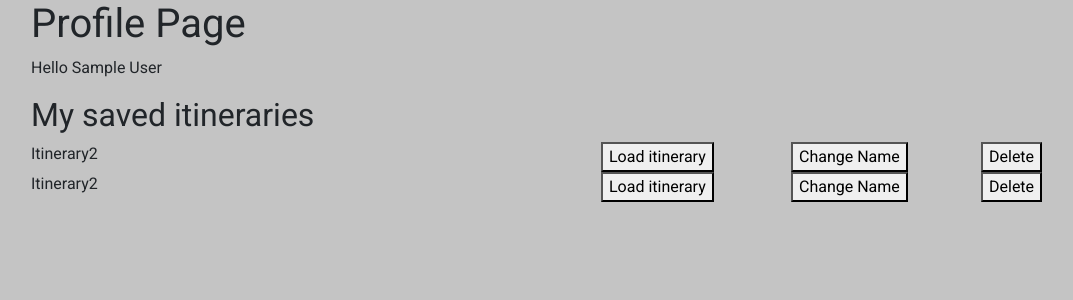
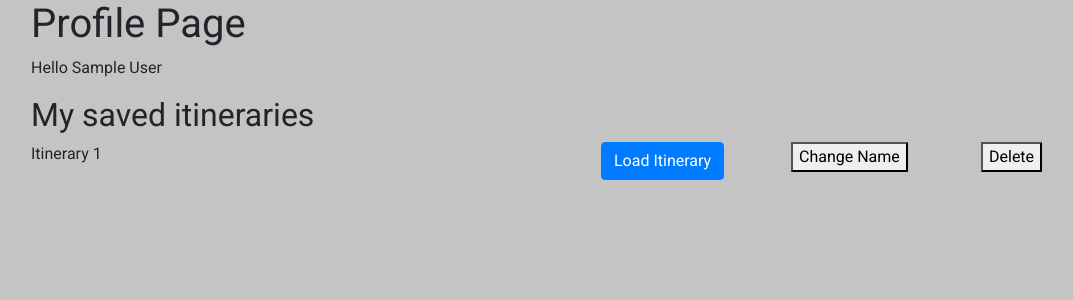
Before and after one commit to QuentinPhilipp/BikenWeb, a Flask app: page /profile in a window 1280 px wide. Shown: the part 86-386 px from the top of the page, without its empty margins (54-1127 px from the left). Run offline with Flask 2, Linux system fonts and the light colour scheme; a user stored in the database is signed in; tables that the repository leaves empty hold one stand-in row (values such as "Sample post"); some libraries are stand-ins or nearby versions.

Commit message:
Load saved itineraries

```diff
--- a/BikenWeb/biken/routes.py
+++ b/BikenWeb/biken/routes.py
@@ -1,5 +1,6 @@
 import requests
 import biken.routing as routing
+import biken.utils as utils
 import re
 import json
 from .models import db, User, Itinerary
@@ -18,13 +19,35 @@ main_bp = Blueprint(
     static_folder='static'
 )
 
-
+@main_bp.route('/home', methods=['GET'])
 @main_bp.route('/', methods=['GET'])
 def home():
+    query_parameters = request.args
+    itineraryHash = query_parameters.get('itinerary')
+
+    if itineraryHash==None :
+        itinerary=None
+    else:
+        # Load itinerary from db
+        itineraryObject = Itinerary.query.filter_by(hash=itineraryHash).first()
+
+        if itineraryObject:
+            itinerary=utils.strToWaypoints(itineraryObject.waypoints)
+            # itinerary=itineraryObject.waypoints
+
+
+
+        else:
+            itinerary=None
+
+    # itinerary="Test"
+
+
     return render_template(
         'index.html',
-        title='Biken Home page.',
-        current_user=current_user
+        title='Biken Home page',
+        current_user=current_user,
+        itinerary=itinerary
     )
 
 
@@ -40,10 +63,15 @@ def logout():
 @login_required
 def profile():
     """Logged-in User."""
+
+    itineraries = Itinerary.query.filter_by(user_id=current_user.id).all()
+
+    print("Itineraries :",itineraries)
     return render_template(
         'profile.html',
         title='Biken - Your profile.',
-        current_user=current_user
+        current_user=current_user,
+        itineraries=itineraries
     )
 
 
--- a/BikenWeb/biken/static/main.js
+++ b/BikenWeb/biken/static/main.js
@@ -32,7 +32,6 @@ $('input[name=checkbox-mode]').change(function(){
         document.getElementById("distanceSlider").hidden=true;
         document.getElementById("slider-value").hidden=true;
 
-
     }
 });
 
@@ -56,5 +55,4 @@ function getRequestType()
     return "itinerary";
   }
 
-
 }
--- a/BikenWeb/biken/static/map.js
+++ b/BikenWeb/biken/static/map.js
@@ -13,6 +13,8 @@ L.tileLayer('https://api.mapbox.com/styles/v1/{id}/tiles/{z}/{x}/{y}?access_toke
     zoomOffset: -1,
     accessToken: 'pk.eyJ1IjoiYmlrZW5kZXYiLCJhIjoiY2sxeHp3amcwMGdvYTNobDh6Ym55ZW1ibSJ9.lGWM8-RyVB2NoQRSgIL9nQ'
 }).addTo(mymap);
+
+
 
 
 function geocode(location)
@@ -54,7 +56,10 @@ function saveItinerary() {
 
   });
 
+}
 
+
+function loadItinerary() {
 
 }
 
@@ -89,6 +94,7 @@ function sendRequest() {
 
         // display the new route
         displayRoute(dataItinerary.data.waypoints);
+        console.log(dataItinerary.data.waypoints);
 
         // Round the values
         distance = (dataItinerary.distance/1000).toFixed(2);
--- a/BikenWeb/biken/templates/layout.html
+++ b/BikenWeb/biken/templates/layout.html
@@ -37,7 +37,7 @@
 
 <body>
   <nav class="navbar navbar-expand-lg navbar-dark bg-dark">
-      <a class="navbar-brand" href="#">
+      <a class="navbar-brand" href="/">
         <img src="{{url_for('static', filename='biken.svg')}}" width="30" height="30" class="d-inline-block align-top" alt="biken-logo">
         Biken
       </a>
--- a/BikenWeb/biken/templates/profile.html
+++ b/BikenWeb/biken/templates/profile.html
@@ -9,12 +9,14 @@
   <p>Hello {{current_user.name}}</p>
 
   <h2>My saved itineraries</h2>
+    {% for itinerary in itineraries %}
     <div class="row">
       <div class="col-6">
-        Itinerary2
+        Itinerary {{itinerary.id}}
       </div>
       <div class="col-2">
-        <button type="button" name="button">Load itinerary</button>
+        <!-- <button type="button" name="button" href="/home/?itinerary={{itinerary.id}}">Load itinerary</button> -->
+        <a href="/home?itinerary={{itinerary.hash}}" class="btn btn-primary">Load Itinerary</a>
       </div>
       <div class="col-2">
         <button type="button" name="button">Change Name</button>
@@ -23,20 +25,7 @@
         <button type="button" name="button">Delete</button>
       </div>
     </div>
-    <div class="row">
-      <div class="col-6">
-        Itinerary2
-      </div>
-      <div class="col-2">
-        <button type="button" name="button">Load itinerary</button>
-      </div>
-      <div class="col-2">
-        <button type="button" name="button">Change Name</button>
-      </div>
-      <div class="col-2">
-        <button type="button" name="button">Delete</button>
-      </div>
-    </div>
+    {%endfor%}
 </div>
 
 
@@ -65,4 +54,5 @@
 
 
 
+
 {% endblock %}
```
Also changed, not shown: BikenWeb/biken/templates/index.html (+20 -0 lines), BikenWeb/biken/utils.py (+13 -1 lines).
